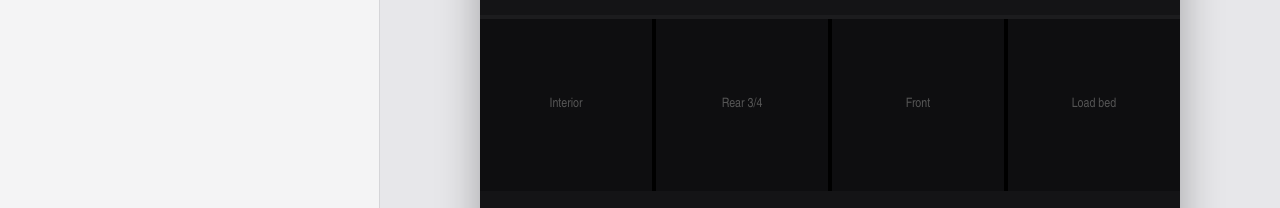
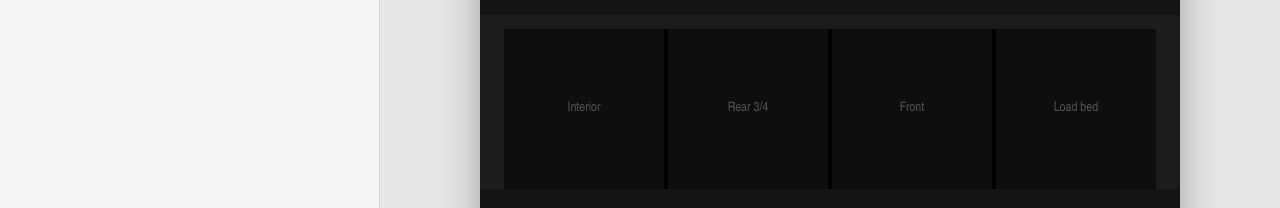
Before and after one commit to Alexcode519/auto-flyer, a website: page index.html in a window 1280 px wide. Shown: the part 648-856 px from the top of the page. Drawn offline with nearby package versions, Linux system fonts and the light colour scheme.

Commit message:
Increase gallery gap and inset it from the left/right edges
Bumped the hero-to-gallery gap from 4px to 14px, and switched the
top-only margin to margin: 14px 24px 0 so the gallery is also inset
from the sides, matching the 24px side padding already used by the
hero/details/footer sections. Used margin rather than padding
specifically because .p-gallery has its own black background -- margin
sits outside the element's box, so the pamphlet's actual background
shows through the gap instead of solid black bars.

Scoped to .p-gallery (Classic/Full Bleed/Minimal) only; Split Grid's
.p-split-gallery sits in a half-width column with different
proportions and wasn't part of this request.

```diff
--- a/style.css
+++ b/style.css
@@ -400,7 +400,10 @@ body {
   display: grid;
   grid-template-columns: repeat(4, 1fr);
   gap: 4px;
-  margin-top: 4px;
+  /* margin (not padding) so the gap reveals the pamphlet's own background
+     behind it, rather than .p-gallery's own black fill showing through as
+     solid bars on the sides. */
+  margin: 14px 24px 0;
   background: #000;
 }
 .gallery-cell {
```
